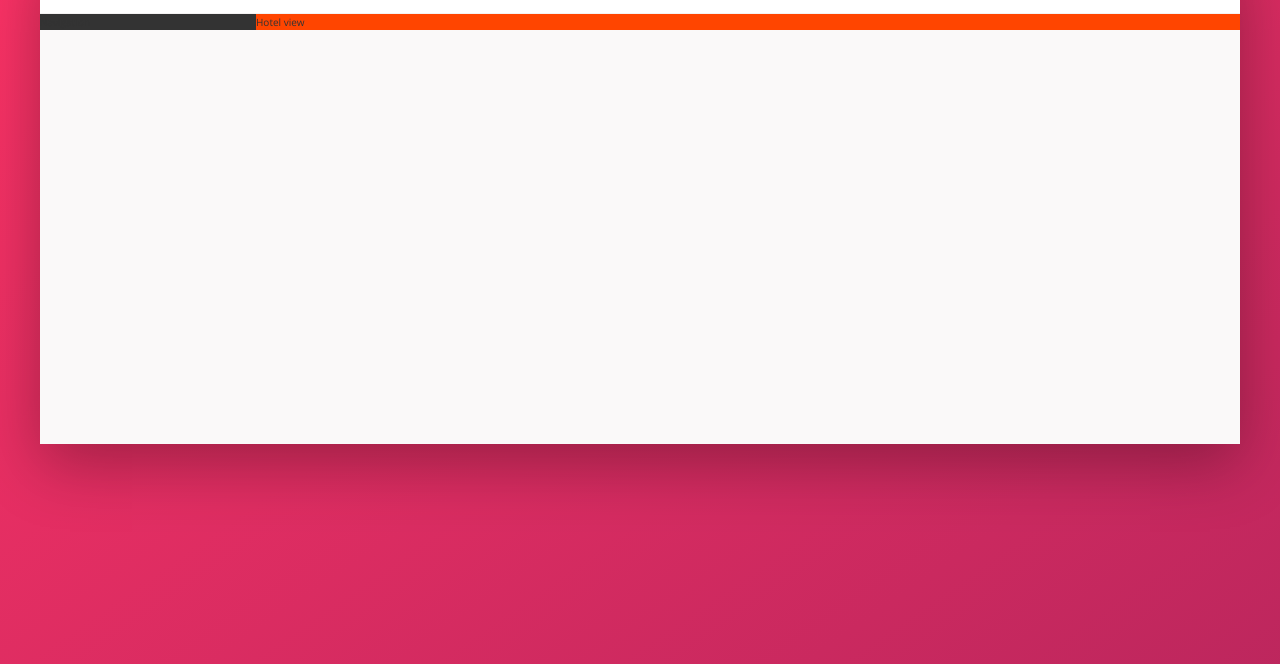
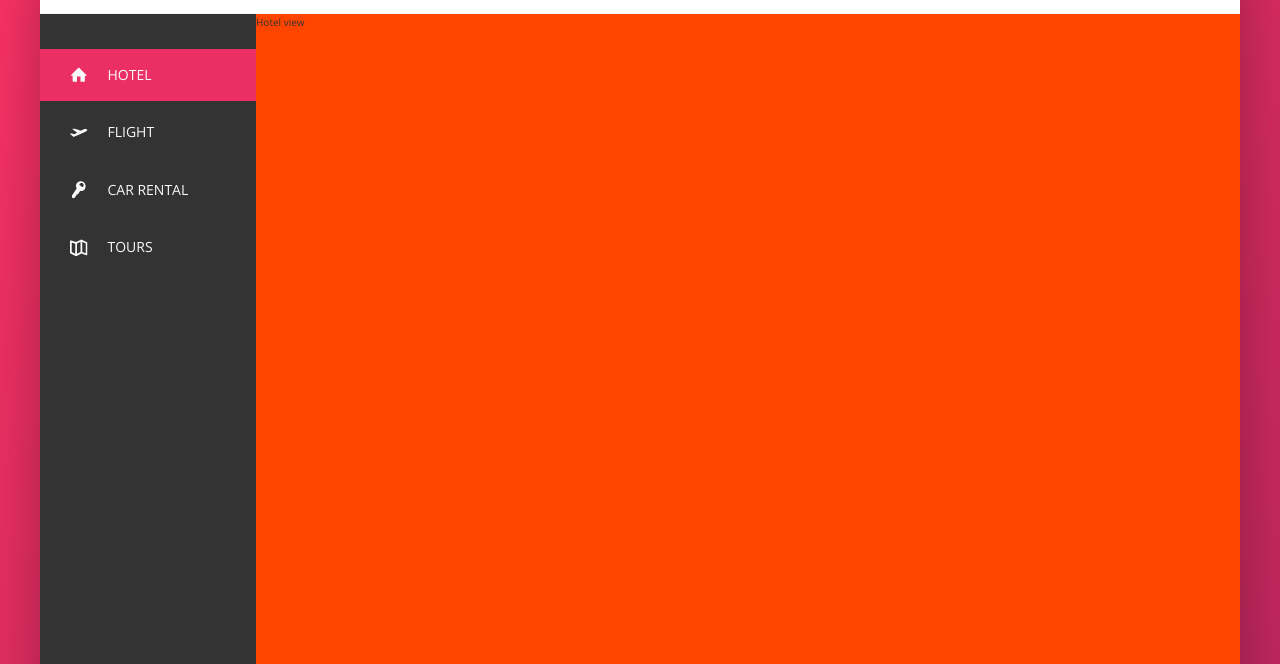
Before and after one commit to markianholovchak/trillo-css-flexbox, a website: page index.html in a window 1280 px wide. Shown: the part 136-800 px from the top of the page. Drawn offline with nearby package versions, Linux system fonts and the light colour scheme.

Commit message:
Style side navbar

```diff
--- a/index.html
+++ b/index.html
@@ -54,7 +54,44 @@
         </nav>
       </header>
       <div class="content">
-        <nav class="sidebar">Navigation</nav>
+        <nav class="sidebar">
+          <ul class="side-nav">
+            <li class="side-nav__item side-nav__item--active">
+              <a href="#" class="side-nav__link">
+                <svg class="side-nav__icon">
+                  <use xlink:href="img/sprite.svg#icon-home"></use>
+                </svg>
+                <span>Hotel</span>
+              </a>
+            </li>
+            <li class="side-nav__item">
+              <a href="#" class="side-nav__link">
+                <svg class="side-nav__icon">
+                  <use xlink:href="img/sprite.svg#icon-aircraft-take-off"></use>
+                </svg>
+                <span>Flight</span>
+              </a>
+            </li>
+            <li class="side-nav__item">
+              <a href="#" class="side-nav__link">
+                <svg class="side-nav__icon">
+                  <use xlink:href="img/sprite.svg#icon-key"></use>
+                </svg>
+                <span>Car rental</span>
+              </a>
+            </li>
+            <li class="side-nav__item">
+              <a href="#" class="side-nav__link">
+                <svg class="side-nav__icon">
+                  <use xlink:href="img/sprite.svg#icon-map"></use>
+                </svg>
+                <span>Tours</span>
+              </a>
+            </li>
+          </ul>
+          <div class="legal">&copy; 2021 by trillo. All rights reserved</div>
+        </nav>
+
         <main class="hotel-view">Hotel view</main>
       </div>
     </div>
--- a/sass/_components.scss
+++ b/sass/_components.scss
@@ -103,3 +103,71 @@
     margin-right: 1rem;
   }
 }
+
+//////////////////////////////////////////////////
+// SIDE NAVIGATION
+.side-nav {
+  font-size: 1.4rem;
+  list-style: none;
+  margin-top: 3.5rem;
+  &__item {
+    position: relative;
+    &:not(:last-child) {
+      margin-bottom: 0.5rem;
+    }
+  }
+  &__item::before {
+    content: "";
+    position: absolute;
+    right: 0;
+    left: 0;
+    top: 0;
+    height: 100%;
+    width: 3px;
+    background-color: var(--color-primary);
+    transform: scaleY(0);
+    transition: transform 0.2s, width 0.4s cubic-bezier(1, 0, 0, 1) 0.2s,
+      backgroundcolor 0.1s;
+  }
+
+  &__item:hover::before,
+  &__item--active::before {
+    transform: scaleY(1);
+    width: 100%;
+  }
+
+  &__item:active::before {
+    background-color: var(--color-primary-light);
+  }
+
+  &__link:link,
+  &__link:visited {
+    color: var(--color-grey-light-1);
+    text-decoration: none;
+    text-transform: uppercase;
+    display: block;
+    padding: 1.5rem 3rem;
+    position: relative;
+    z-index: 10;
+
+    display: flex;
+    align-items: center;
+  }
+
+  &__icon {
+    width: 1.75rem;
+    height: 1.75rem;
+    margin-right: 2rem;
+    fill: currentColor;
+  }
+}
+
+//////////////////////////////////////////////////
+// LEGAL
+
+.legal {
+  font-size: 1.2rem;
+  color: var(--color-grey-light-4);
+  text-align: center;
+  padding: 2.5rem;
+}
--- a/sass/_layout.scss
+++ b/sass/_layout.scss
@@ -21,11 +21,13 @@
 }
 .sidebar {
   background-color: var(--color-grey-dark-1);
-
   flex: 0 0 18%;
+  display: flex;
+  flex-direction: column;
+  justify-content: space-between;
 }
 .hotel-view {
-  background-color: #fff;
   flex: 1;
   background-color: orangered;
+  height: 80rem;
 }
```
Also changed, not shown: css/style.css.
